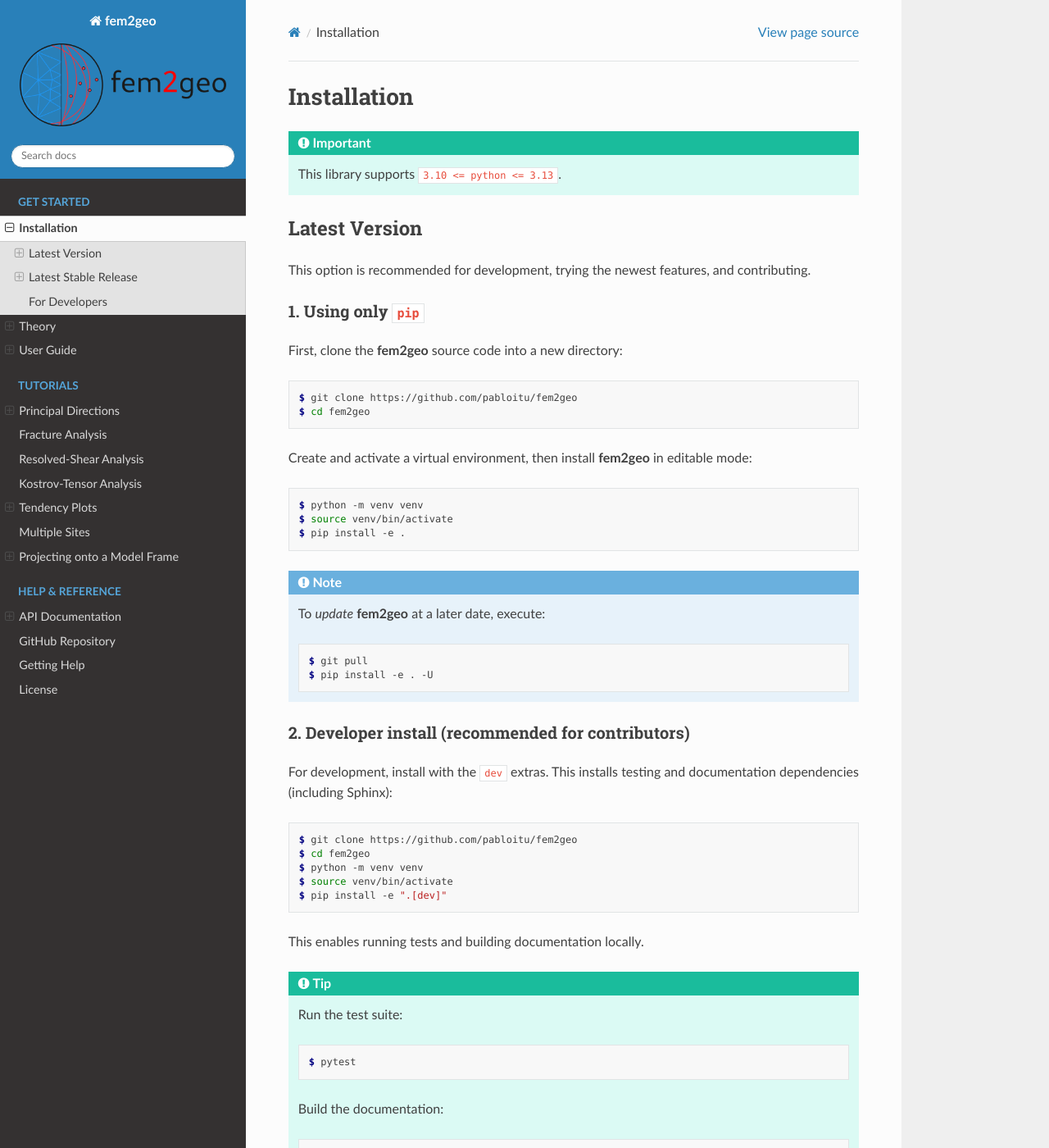
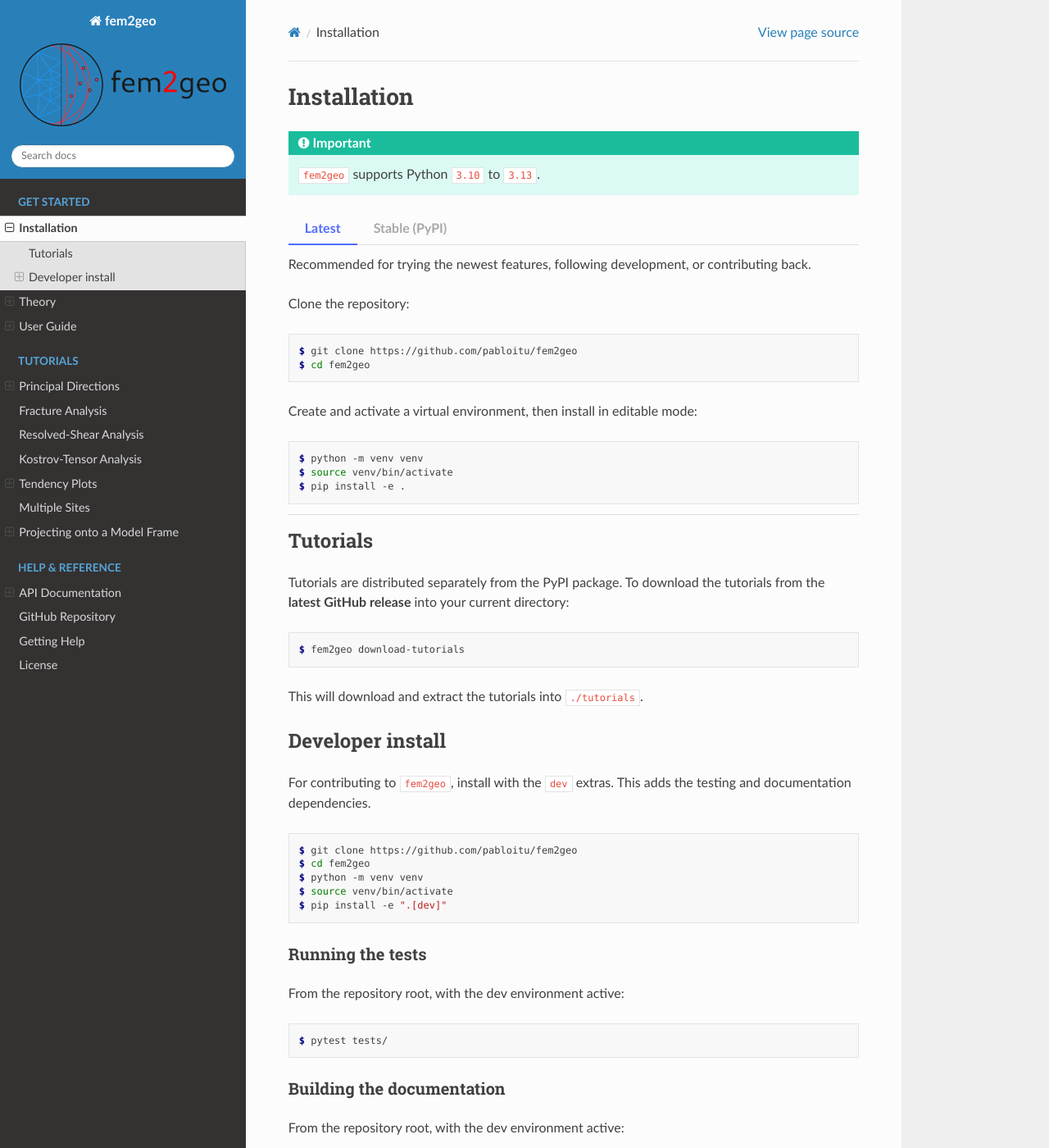
Before and after one commit to pabloitu/fem2geo, a Sphinx documentation site: the page built from docs/source/intro/installation.rst, in a window 1280 px wide and 1400 px high. Shown: the whole window at 82% size. Built offline with Sphinx 7.4.7 and the Read the Docs theme 3.1.0, drawn with Linux system fonts in a browser that asks for light colours; some of the changed text lies outside the part shown.

Commit message:
docs: updated installation guide (#23)

```diff
--- a/docs/source/intro/installation.rst
+++ b/docs/source/intro/installation.rst
@@ -3,46 +3,66 @@
 
 .. important::
 
-   This library supports ``3.10 <= python <= 3.13``.
+   ``fem2geo`` supports Python ``3.10`` to ``3.13``.
 
 
-Latest Version
---------------
+.. tab-set::
 
-This option is recommended for development, trying the newest features, and contributing.
+   .. tab-item:: Latest
+      :sync: latest
 
-1. Using only ``pip``
-~~~~~~~~~~~~~~~~~~~~~
+      Recommended for trying the newest features, following
+      development, or contributing back.
 
-First, clone the **fem2geo** source code into a new directory:
+      Clone the repository:
+
+      .. code-block:: console
+
+         $ git clone https://github.com/pabloitu/fem2geo
+         $ cd fem2geo
+
+      Create and activate a virtual environment, then install in
+      editable mode:
+
+      .. code-block:: console
+
+         $ python -m venv venv
+         $ source venv/bin/activate
+         $ pip install -e .
+
+
+   .. tab-item:: Stable (PyPI)
+      :sync: stable
+
+      Recommended for regular use.
+
+      Create and activate a virtual environment, then install from
+      PyPI:
+
+      .. code-block:: console
+
+         $ python -m venv venv
+         $ source venv/bin/activate
+         $ pip install fem2geo
+
+
+Tutorials
+---------
+
+Tutorials are distributed separately from the PyPI package. To download the tutorials from the **latest GitHub release** into your current directory:
 
 .. code-block:: console
 
-   $ git clone https://github.com/pabloitu/fem2geo
-   $ cd fem2geo
+   $ fem2geo download-tutorials
 
-Create and activate a virtual environment, then install **fem2geo** in editable mode:
-
-.. code-block:: console
-
-   $ python -m venv venv
-   $ source venv/bin/activate
-   $ pip install -e .
-
-.. note::
-
-   To *update* **fem2geo** at a later date, execute:
-
-   .. code-block:: console
-
-      $ git pull
-      $ pip install -e . -U
+This will download and extract the tutorials into ``./tutorials``.
 
 
-2. Developer install (recommended for contributors)
-~~~~~~~~~~~~~~~~~~~~~~~~~~~~~~~~~~~~~~~~~~~~~~~~~~~
+Developer install
+-----------------
 
-For development, install with the ``dev`` extras. This installs testing and documentation dependencies (including Sphinx):
+For contributing to ``fem2geo``, install with the ``dev`` extras. This
+adds the testing and documentation dependencies.
 
 .. code-block:: console
 
@@ -52,64 +72,24 @@
    $ source venv/bin/activate
    $ pip install -e ".[dev]"
 
-This enables running tests and building documentation locally.
 
-.. tip::
+Running the tests
+~~~~~~~~~~~~~~~~~
 
-   Run the test suite:
-
-   .. code-block:: console
-
-      $ pytest
-
-   Build the documentation:
-
-   .. code-block:: console
-
-      $ make -C docs html
-
-
-Latest Stable Release
----------------------
-
-This option is recommended for regular users.
-
-From the ``PyPI`` repository
-~~~~~~~~~~~~~~~~~~~~~~~~~~~~
-
-Create and activate a virtual environment, then install **fem2geo**:
+From the repository root, with the dev environment active:
 
 .. code-block:: console
 
-   $ python -m venv venv
-   $ source venv/bin/activate
-   $ pip install fem2geo
+   $ pytest tests/
 
+Building the documentation
+~~~~~~~~~~~~~~~~~~~~~~~~~~
 
-Tutorials (download separately)
-~~~~~~~~~~~~~~~~~~~~~~~~~~~~~~~
-
-Tutorials are distributed separately (not included in the PyPI package). To download the tutorials for the **latest GitHub release** into your current directory:
+From the repository root, with the dev environment active:
 
 .. code-block:: console
 
-   $ fem2geo download-tutorials
+   $ make clean
+   $ make html
 
-This will download and extract the tutorials into ``./tutorials``.
-
-
-For Developers
---------------
-
-We recommend using a dedicated virtual environment for development. For contributing to the **fem2geo** codebase, please consider `forking the repository <https://docs.github.com/articles/fork-a-repo>`_
-and `creating pull requests <https://docs.github.com/articles/creating-a-pull-request>`_ from there.
-
-.. code-block:: console
-
-   $ git clone https://github.com/${your_fork}/fem2geo
-   $ cd fem2geo
-   $ python -m venv venv
-   $ source venv/bin/activate
-   $ pip install -e ".[dev]"
-
-This will install and configure the unit-testing, linting, and documentation packages.
+Open ``docs/build/html/index.html`` in a browser to preview it.
```
